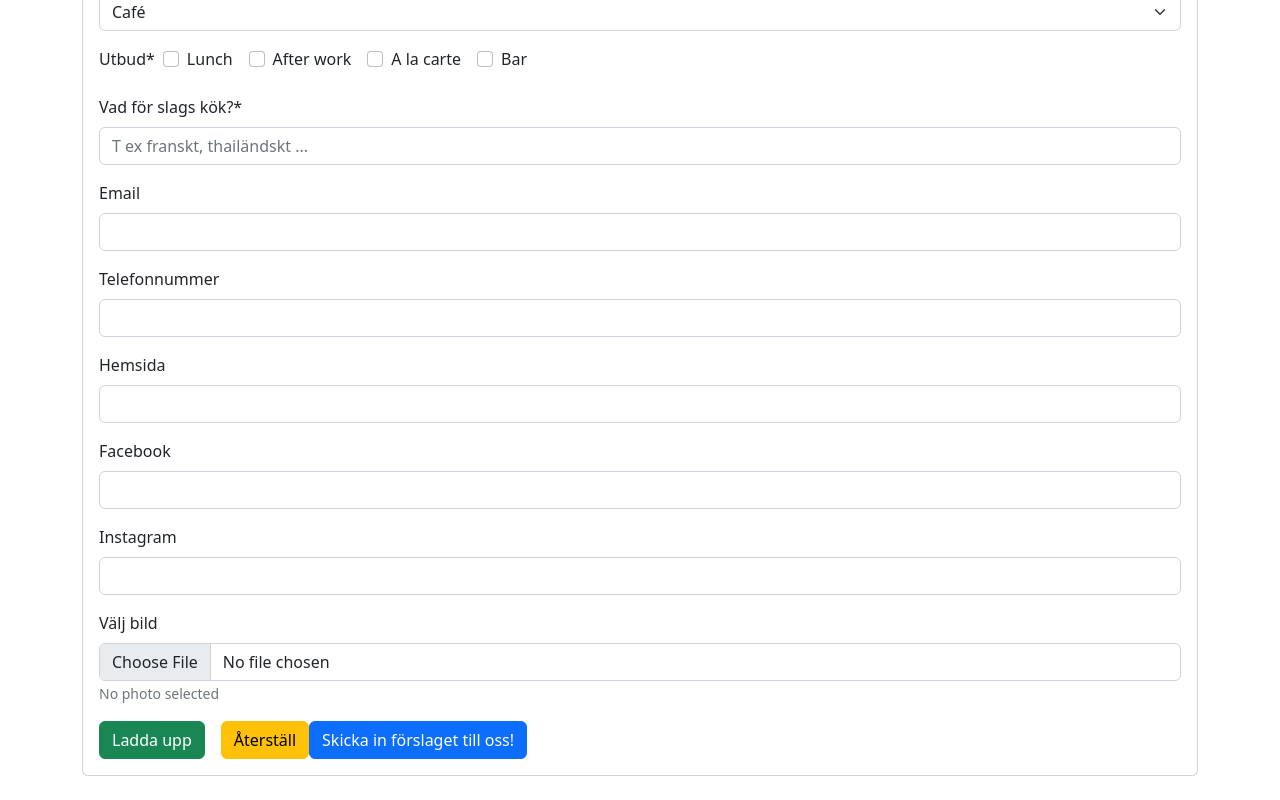
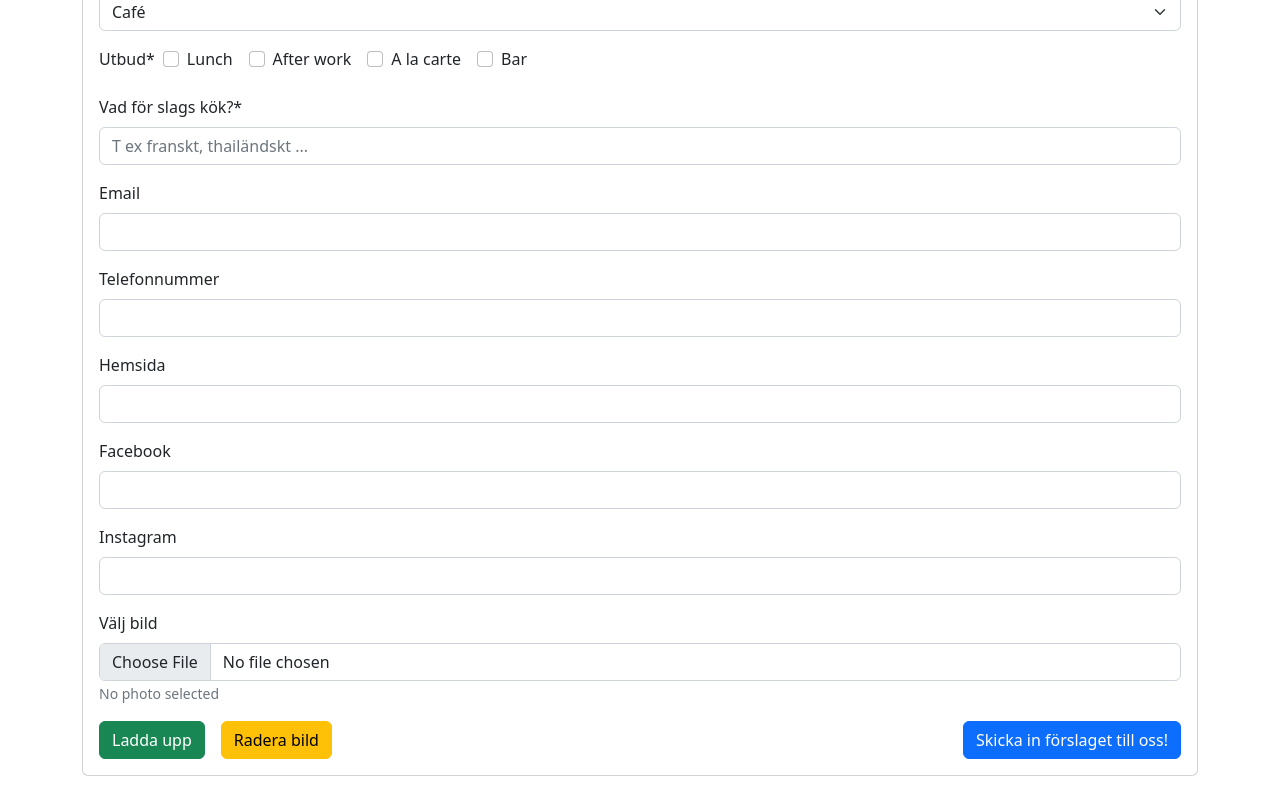
Before and after one commit to 50773sa/Food-Map, a React (Vite) app: page /add-restaurant in a window 1280 px wide. Shown: the part 505-1305 px from the top of the page. Built offline with nearby package versions, Linux system fonts and the light colour scheme; no server answers.

Commit message:
Fixed a bug where photo was not added correctly.

```diff
--- a/src/components/AddRestaurantForm.jsx
+++ b/src/components/AddRestaurantForm.jsx
@@ -22,46 +22,39 @@ const AddRestaurantForm = () => {
 	console.log('city and street', city, street)
 
 	const [photo, setPhoto] = useState(null)
-	const [photoUrl, setPhotoUrl] = useState(null)
 	const uploadPhoto = useUploadPhoto()
 	console.log('uploadPhoto', uploadPhoto.URL)
 
+
+	/**
+	 *  Handle photos
+	 */
 
 	const handleSelectedPhoto = (e) => {
 		if (e.target.files[0]) {
 			setPhoto(e.target.files[0])
 		}
 		console.log('File: ', e.target.files[0])
-
-		console.log('1')
-
 	}
 
 	const submit = async () => {
-
 		await uploadPhoto.upload(photo)
-		setPhotoUrl(uploadPhoto.URL)
-		const path = [...register('url'), photoUrl]
-
-		console.log('uploadphoto', uploadPhoto.URL)
-		console.log('photoUrl', photoUrl)
-		console.log('2')
-		return path
 	}
 
-	const handleReset = () => {
-		setPhotoUrl(null)
+	const handleResetPhoto = () => {
 		setPhoto(null)
 	}
 
+	/**
+	 *  Create restaurant
+	 */
+
 	const createRestaurant = async (data) => {
 		console.log('data', data)
-		submit()
 
 		//get longitud and latitude from address
 		setStreet(data.street)
 		setCity(data.city)
-		console.log('3')
 
 		//make firestore doc to store in the DB
 		await addDoc(collection(db, 'restaurants'), {
@@ -89,17 +82,17 @@ const AddRestaurantForm = () => {
 				latitude: addressData.results[0].geometry.location.lat,
 				longitude: addressData.results[0].geometry.location.lng,
 			},
-			url: photoUrl ? photoUrl : "",
+			url: uploadPhoto.URL,
 
 			// approved: false,
 		})
-		console.log('4')
 		toast.success('Tack för tipset!')
 		setLoading(false)
-		setPhotoUrl(null)
-		setPhoto(null)
-		// reset()
+		uploadPhoto.setURL(null)
+		reset()
 	}
+
+
 	return (
 		<Row className="my-4">
 			<Col>
@@ -276,19 +269,44 @@ const AddRestaurantForm = () => {
 								<Form.Control {...register("instagram")} type="text" />
 							</Form.Group>
 
+
+							{/**
+							 *	Upload photo
+							 */}
+
 							<Form.Group controlId="formFile" className="mb-3" >
 								<Form.Label>Välj bild</Form.Label>
-								<Form.Control type="file" onChange={handleSelectedPhoto}/>
+								<Form.Control type="file" onChange={handleSelectedPhoto} />
 
 								<Form.Text>
-									{photo ? photo.name : 'No photo selected'}
+									{
+										photo
+											? `${photo.name} (${Math.round(photo.size/1024)} kB, ${uploadPhoto.progress} %)`
+											: 'No photo selected'
+									}
 								</Form.Text>
 							</Form.Group>
 
-							<Button className="me-3" variant="success" type="submit" onSubmit={submit}  disabled={uploadPhoto.isUploading}>Ladda upp</Button>
-							<Button onReset={handleReset} type="reset" variant="warning">Återställ</Button>
+							<div className='d-flex justify-content-between'>
+								<div>
+									<Button
+										className="me-3"
+										variant="success"
+										onClick={submit}
+										disabled={uploadPhoto.isUploading}
+									> Ladda upp
+									</Button>
 
-							<Button disabled={loading} type="submit">Skicka in förslaget till oss!</Button>
+									<Button
+										onClick={handleResetPhoto}
+										variant="warning"
+										> Radera bild
+									</Button>
+								</div>
+
+								<Button disabled={loading} type="submit">Skicka in förslaget till oss!</Button>
+							</div>
+
 						</Form>
 					</Card.Body>
 				</Card>
```
